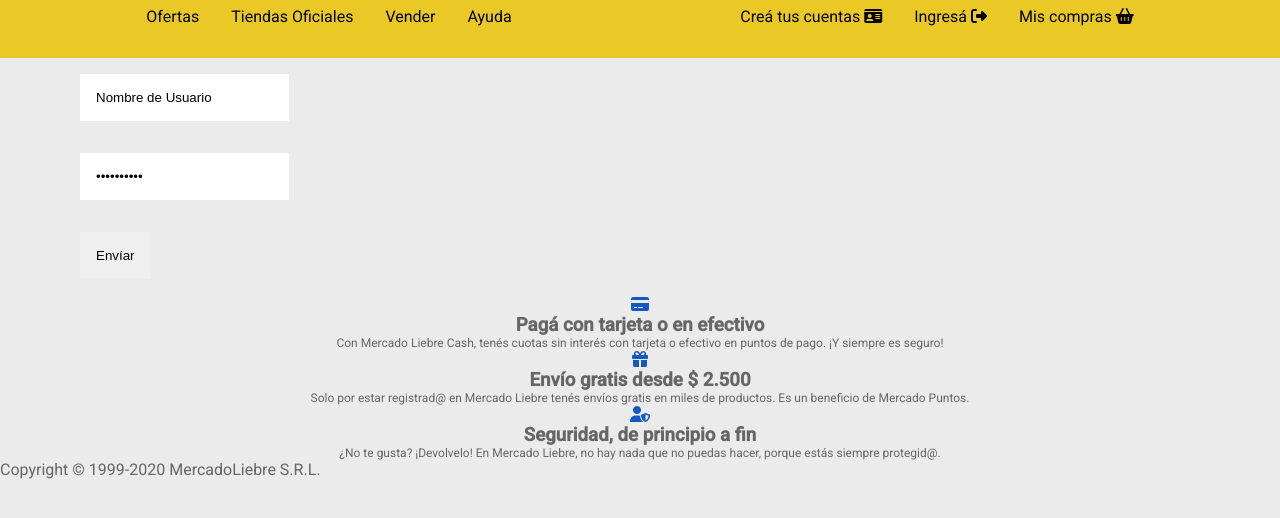
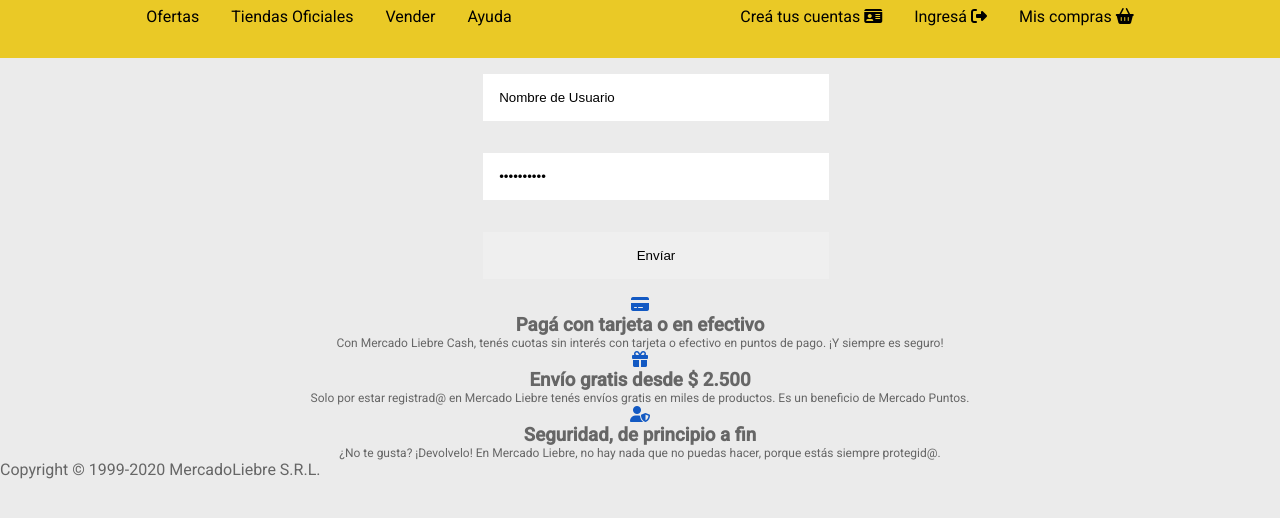
Before and after one commit to abrilmc/Mercado-Liebre, a website: page views/login.html in a window 1280 px wide. Shown: the part 168-686 px from the top of the page. Drawn offline with Linux system fonts and the light colour scheme.

Commit message:
Centré el login

```diff
--- a/public/css/styles.css
+++ b/public/css/styles.css
@@ -288,16 +288,19 @@
 }
 
 
+.logueo {
+   margin: 0 auto;
+    width: 30%;
+}
+
 .logueo input {
+    width: 100%;
     margin: 1rem;
     padding: 1rem;
     gap: 2rem;
     border: none;
 }
-/*.logueo {
-    align-items: center;
-}
-*/
+
 
 .simbolo :hover {
     color: #eac926;
```
